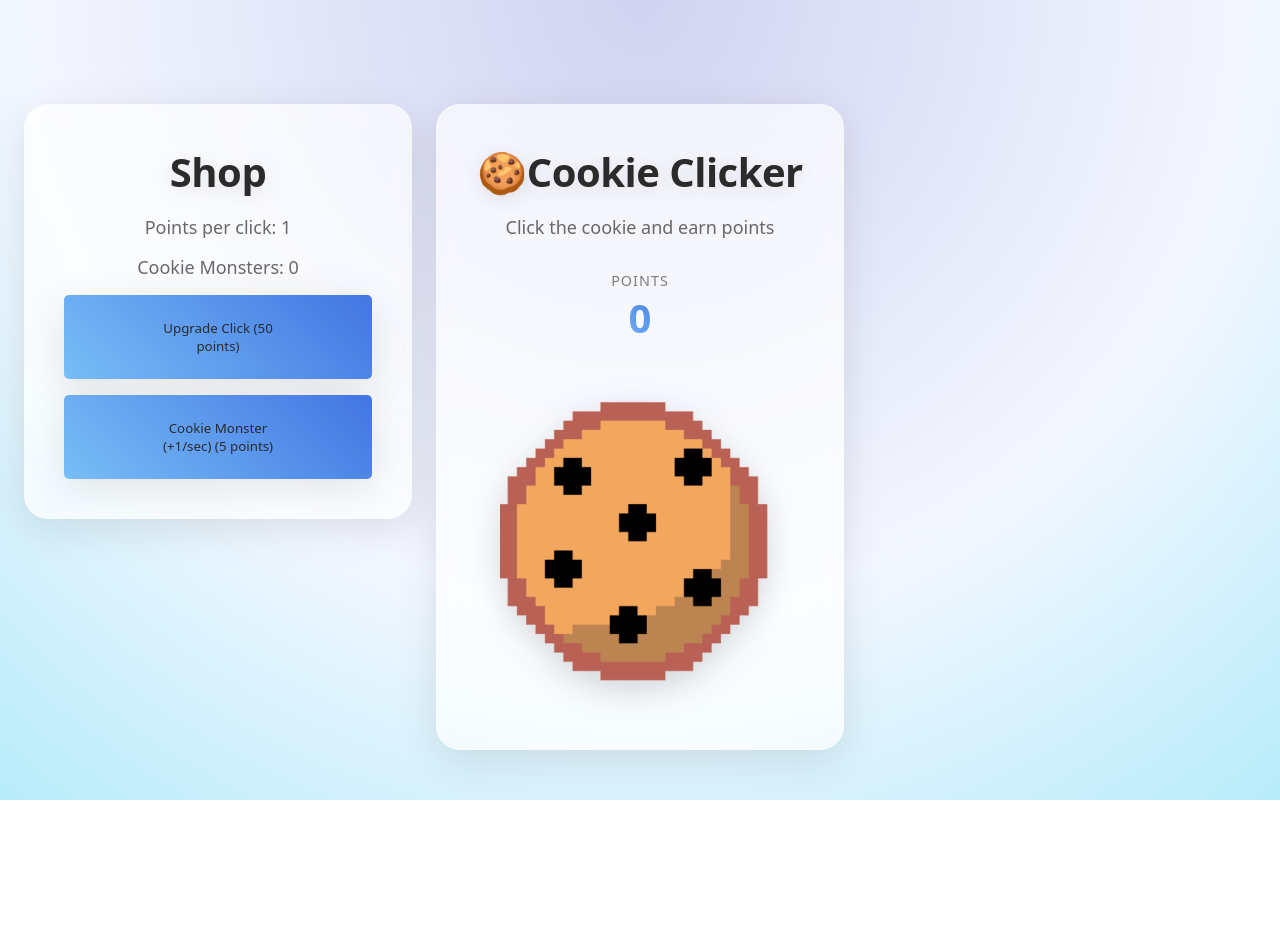
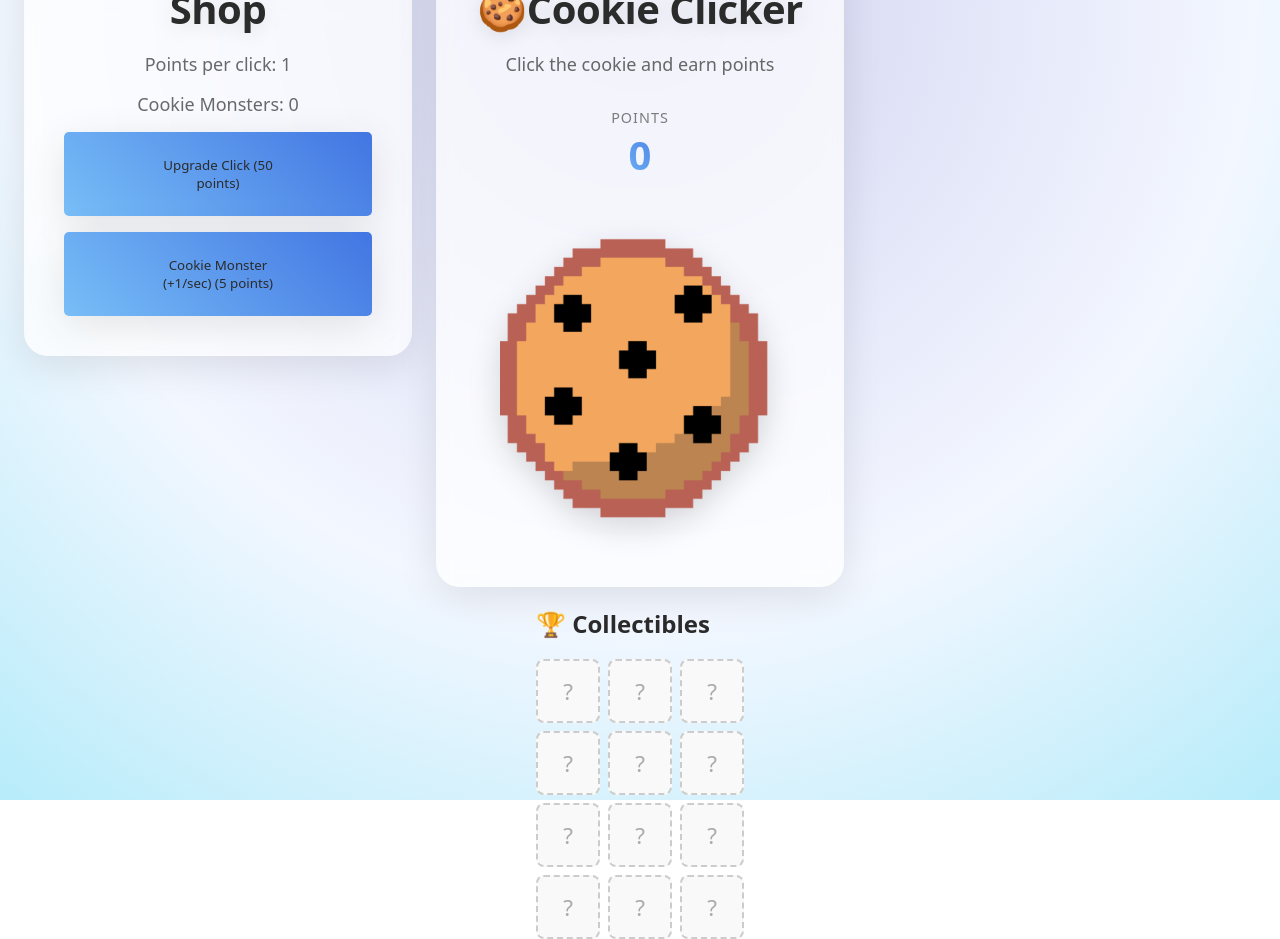
Before and after one commit to VeikkaND/Cookie_Clicker_Rewards, a React (Vite) app: page / in a window 1280 px wide. Before the commit the page ends 800 px from the top, so only its background shows below. Built offline with nearby package versions, Linux system fonts and the light colour scheme.

Commit message:
Added collectibles
Added collectibles component, pending visual replacement

```diff
--- /dev/null
+++ b/src/components/Collectibles.jsx
@@ -0,0 +1,24 @@
+import style from "./style.module.css";
+
+export default function Collectibles({ collectibles }) {
+    return (
+        <div className={style.card}>
+            <h2 className={style.title}>🏆 Collectibles</h2>
+
+            <div className={style.grid}>
+                {Array.from({ length: 12 }).map((_, index) => {
+                    const unlocked = collectibles[index];
+
+                    return (
+                        <div
+                            key={index}
+                            className={style.slot}
+                        >
+                            {unlocked ? unlocked : "?"}
+                        </div>
+                    );
+                })}
+            </div>
+        </div>
+    );
+}
--- a/src/components/style.module.css
+++ b/src/components/style.module.css
@@ -58,3 +58,29 @@
 .upgrade:hover {
     transform: scale(1.03);
 }
+
+.collectiblesRow {
+    width: 100%;
+    display: flex;
+    justify-content: flex-start; /* aligns under the Shop card */
+    padding: 0 /* match whatever horizontal padding your cardContainer uses */;
+}
+
+.grid {
+    display: grid;
+    grid-template-columns: repeat(3, 1fr);
+    gap: 8px;
+}
+
+.slot {
+    width: 60px;
+    height: 60px;
+    border: 2px dashed #ccc;
+    border-radius: 8px;
+    display: flex;
+    align-items: center;
+    justify-content: center;
+    font-size: 1.4rem;
+    background: #f9f9f9;
+    color: #aaa;
+}
--- a/src/view/cookie_clicker.jsx
+++ b/src/view/cookie_clicker.jsx
@@ -1,6 +1,7 @@
 import { useEffect, useState, useMemo } from "react";
 import Cookie from "../components/Cookie";
 import Shop from "../components/Shop";
+import Collectibles from "../components/Collectibles";
 import style from "./style.module.css";
 import cookieImage from "../assets/cookie_pixel.svg";
 import secretSound from "../assets/miauu.mp3";
@@ -104,7 +105,7 @@ export default function CookieClicker() {
                 y: Math.random() * (window.innerHeight - 60)
             });
             setTimeout(() => setRollingCookie(null), 6000);
-            setTimeout(() => { setRollingCookieCooldown(false);}, 60000);
+            setTimeout(() => { setRollingCookieCooldown(false); }, 60000);
         }
     };
 
@@ -151,7 +152,9 @@ export default function CookieClicker() {
                             setPoints((prev) => prev - cookieMonsterCost);
                         }}
                     />
+
                 </div>
+
 
                 <div className={style.card}>
                     <h1 className={style.title}>🍪Cookie Clicker</h1>
@@ -186,6 +189,10 @@ export default function CookieClicker() {
                 <div className={style.card} style={{ opacity: 0 }}>
                 </div>
             </div>
+            {/* Collectibles row below */}
+            <div className={style.collectiblesRow}>
+                <Collectibles collectibles={[]} />
+            </div>
 
 
             <div className={style.notificationContainer}>
@@ -201,7 +208,7 @@ export default function CookieClicker() {
                 style={{
                     top: rollingCookie.y,
                     left: rollingCookie.x,
-                }}/>
+                }} />
             )}
         </div>
 
--- a/src/view/style.module.css
+++ b/src/view/style.module.css
@@ -150,3 +150,9 @@
     transform: translateX(110vw) rotate(720deg);
   }
 }
+
+.sideColumn {
+  display: flex;
+  flex-direction: column;
+  gap: 1.5rem;
+}
```
